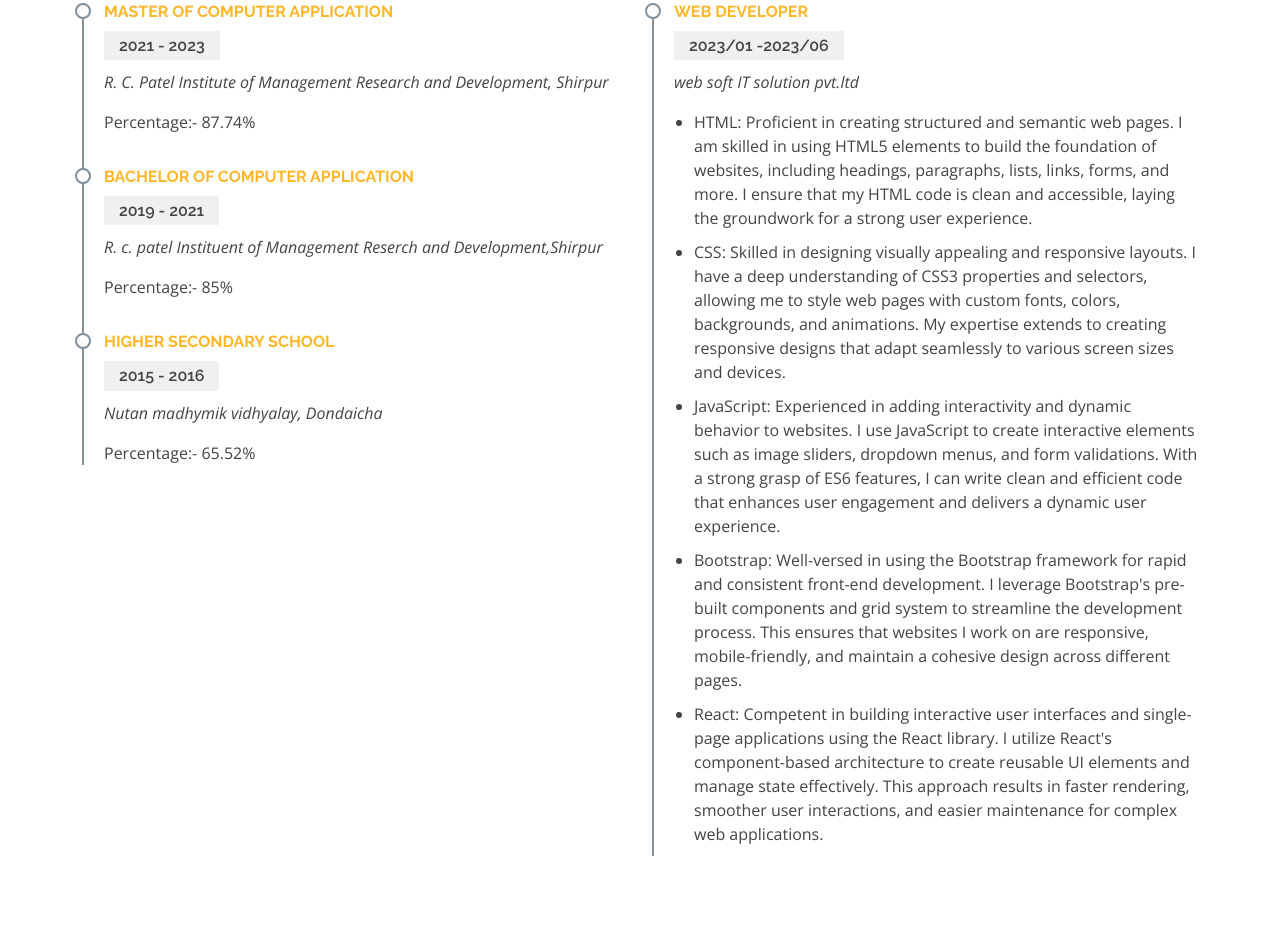
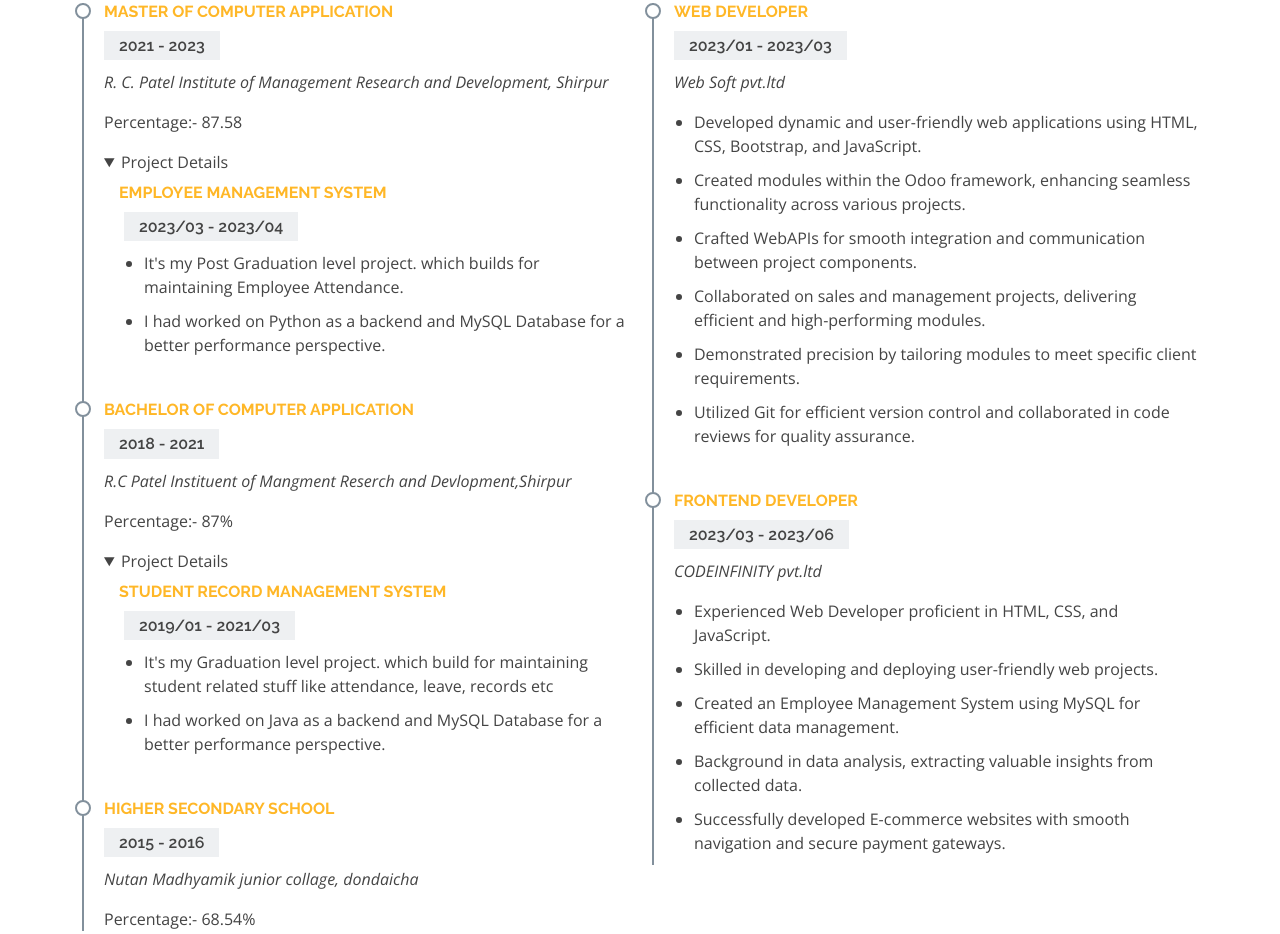
Before and after one commit to Rittspatil/portfolio.github.io, a plain HTML site: page index.html in a window 1280 px wide. Shown: the part 1929-2863 px from the top of the page. Drawn offline with nearby package versions, Linux system fonts and the light colour scheme.

Commit message:
Update index.html

```diff
--- a/index.html
+++ b/index.html
@@ -10,7 +10,7 @@
   <meta content="" name="keywords">
 
   <!-- Favicons -->
-  <link href="assets/img/fevicon.png" rel="icon">
+  <link href="assets/img/cropped-code-logo-favicon.png" rel="icon">
   <!-- <link href="assets/img/apple-touch-icon.png" rel="apple-touch-icon"> -->
 
   <!-- Google Fonts -->
@@ -154,7 +154,7 @@
 
 
 
-            <!-- ======= My Resume Section ======= -->
+           <!-- ======= My Resume Section ======= -->
     <section id="resume" class="resume">
       <div class="container">
 
@@ -171,22 +171,45 @@
               <h4>Master of Computer Application</h4>
               <h5>2021 - 2023</h5>
               <p><em>R. C. Patel Institute of Management Research and Development, Shirpur</em></p>
-              <p>Percentage:- 87.74%</p>
-
+              <p>Percentage:- 87.58</p>
+              <details open>
+                <summary>Project Details</summary>
+              <div style="margin-left: 15px;">
+                <h4 style="margin-top: 10px;">Employee Management System</h4>
+                <div style="margin-left: 5px;">
+                  <h5>2023/03 - 2023/04</h5>
+                    <ul>
+                      <li>It's my Post Graduation level project. which builds for maintaining Employee Attendance.</li>
+                      <li>I had worked on Python as a backend and MySQL Database for a better performance perspective.</li>
+                    </ul>
+                </div>
+            </div>
             </details>
             </div>
             <div class="resume-item">
               <h4>Bachelor of Computer Application </h4>
-              <h5>2019 - 2021</h5>
-              <p><em>R. c. patel Instituent of Management Reserch and Development,Shirpur</em></p>
-              <p>Percentage:- 85%</p>
-
+              <h5>2018 - 2021</h5>
+              <p><em>R.C Patel Instituent of Mangment Reserch and Devlopment,Shirpur</em></p>
+              <p>Percentage:- 87%</p>
+              <details open>
+                <summary>Project Details</summary>
+              <div style="margin-left: 15px;">
+                <h4 style="margin-top: 10px;">Student Record Management System</h4>
+                <div style="margin-left: 5px;">
+                  <h5>2019/01 - 2021/03</h5>
+                    <ul>
+                      <li>It's my Graduation level project. which build for maintaining student related stuff like attendance, leave, records etc</li>
+                      <li>I had worked on Java as a backend and MySQL Database for a better performance perspective.</li>
+                    </ul>
+                </div>
+              </div>
+            </details>
             </div>
             <div class="resume-item">
               <h4>Higher Secondary School</h4>
               <h5>2015 - 2016</h5>
-              <p><em>Nutan madhymik vidhyalay, Dondaicha</em></p>
-              <p>Percentage:- 65.52%</p>
+              <p><em>Nutan Madhyamik junior collage, dondaicha</em></p>
+              <p>Percentage:- 68.54%</p>
             </div>
           </div>
 
@@ -194,38 +217,35 @@
             <h3 class="resume-title">Professional Experience</h3>
             <div class="resume-item">
               <h4>Web  Developer</h4>
-              <h5>2023/01 -2023/06 </h5>
-              <p><em>web soft IT solution pvt.ltd</em></p>
+              <h5>2023/01 - 2023/03</h5>
+              <p><em>Web Soft pvt.ltd</em></p>
               <p>
                 <ul>
-                  <li>
-                    HTML: Proficient in creating structured and semantic web pages. I am skilled in using HTML5 elements to build the foundation of websites, including headings, paragraphs, lists, links, forms, and more. I ensure that my HTML code is clean and accessible, laying the groundwork for a strong user experience.
-                  </li>
-                  <li>
-                    CSS: Skilled in designing visually appealing and responsive layouts. I have a deep understanding of CSS3 properties and selectors, allowing me to style web pages with custom fonts, colors, backgrounds, and animations. My expertise extends to creating responsive designs that adapt seamlessly to various screen sizes and devices.
-                  </li>
-                  <li>
-                    JavaScript: Experienced in adding interactivity and dynamic behavior to websites. I use JavaScript to create interactive elements such as image sliders, dropdown menus, and form validations. With a strong grasp of ES6 features, I can write clean and efficient code that enhances user engagement and delivers a dynamic user experience.
-                  </li>
-                  <li>
-                    Bootstrap: Well-versed in using the Bootstrap framework for rapid and consistent front-end development. I leverage Bootstrap's pre-built components and grid system to streamline the development process. This ensures that websites I work on are responsive, mobile-friendly, and maintain a cohesive design across different pages.
-                  </li>
-                  <li>
-                    React: Competent in building interactive user interfaces and single-page applications using the React library. I utilize React's component-based architecture to create reusable UI elements and manage state effectively. This approach results in faster rendering, smoother user interactions, and easier maintenance for complex web applications.
-                  </li>
+                  <li>Developed dynamic and user-friendly web applications using HTML, CSS, Bootstrap, and JavaScript.</li>
+                  <li>Created modules within the Odoo framework, enhancing seamless functionality across various projects.</li>
+                  <li>Crafted WebAPIs for smooth integration and communication between project components.</li>
+                  <li>Collaborated on sales and management projects, delivering efficient and high-performing modules.</li>
+                  <li>Demonstrated precision by tailoring modules to meet specific client requirements.</li>
+                  <li>Utilized Git for efficient version control and collaborated in code reviews for quality assurance.</li>
                 </ul>
 
               </p>
             </div>
+            <div class="resume-item">
+              <h4>Frontend Developer</h4>
+              <h5>2023/03 - 2023/06</h5>
+              <p><em>CODEINFINITY pvt.ltd</em></p>
+              <p>
+                <ul>
+                  <li>Experienced Web Developer proficient in HTML, CSS, and JavaScript.</li>
+                  <li>Skilled in developing and deploying user-friendly web projects.</li>
+                  <li>Created an Employee Management System using MySQL for efficient data management.</li>
+                  <li>Background in data analysis, extracting valuable insights from collected data.</li>
+                  <li>Successfully developed E-commerce websites with smooth navigation and secure payment gateways.</li>
+                </ul>
 
-
-
-
-
-
-
-
-
+              </p>
+            </div>
 
           </div>
         </div>
```
